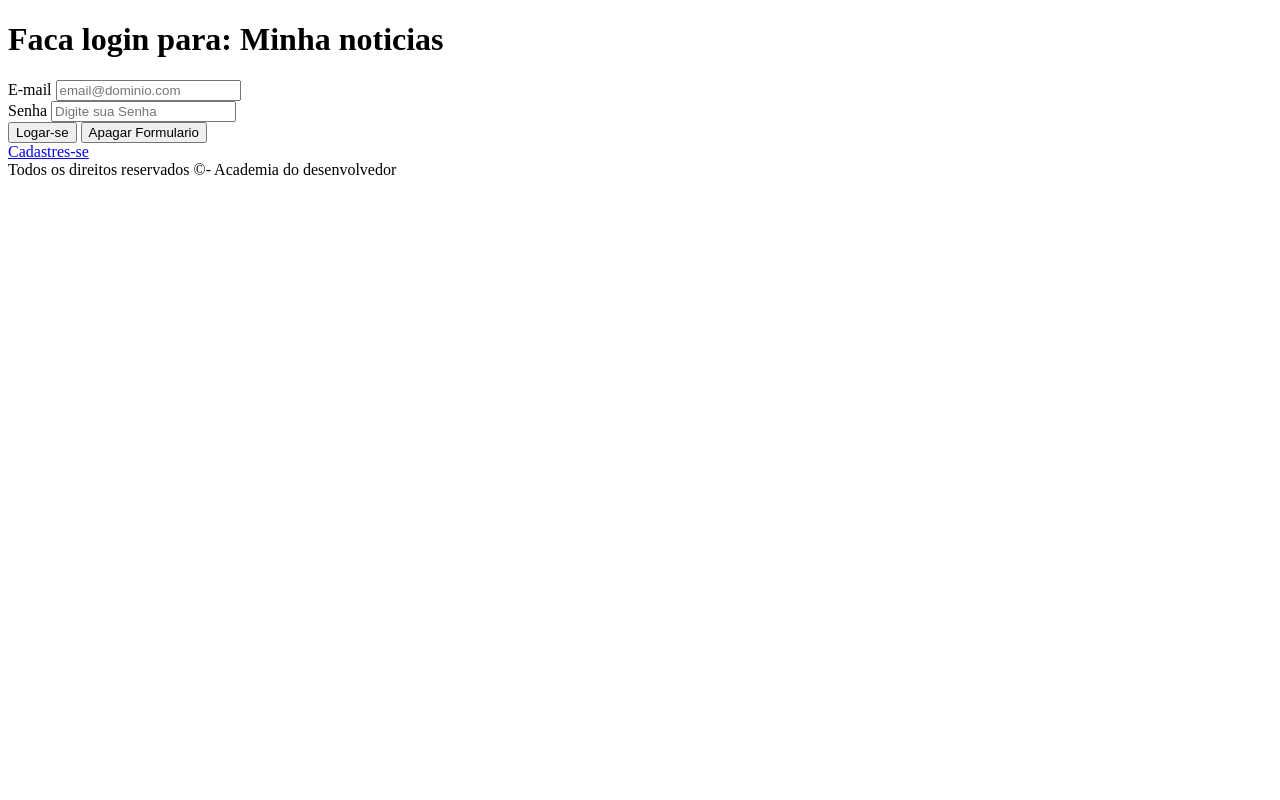
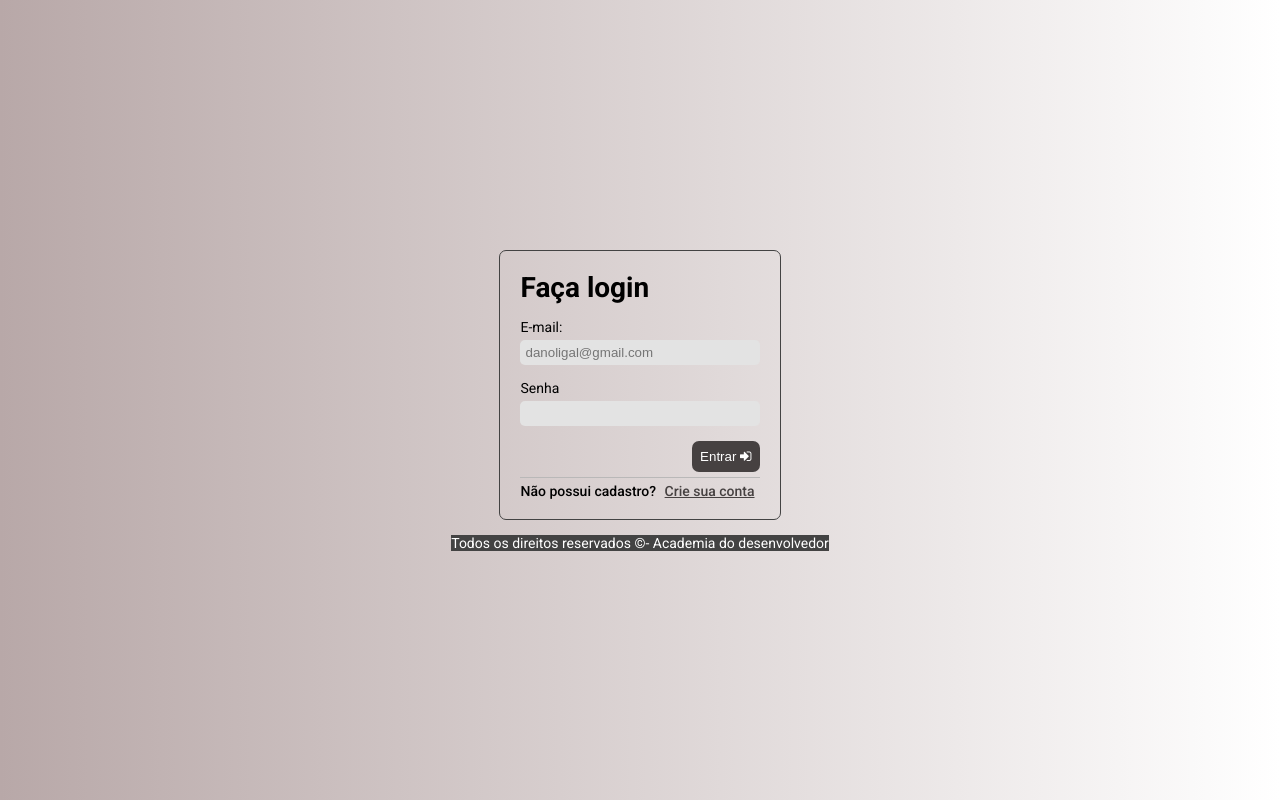
Before and after one commit to DanGal78/loja-virtual, a plain HTML site: page login.html in a window 1280 px wide. Drawn offline with Linux system fonts and the light colour scheme.

Commit message:
Adiciona e correção dos arquivos faltantes

```diff
--- a/css/login.css
+++ b/css/login.css
@@ -1,100 +1,73 @@
+@import url(index.css);
 @import url("https://fonts.googleapis.com/css2?family=Roboto:ital,wght@0,100;0,300;0,400;0,500;0,700;0,900;1,100;1,300;1,400;1,500;1,700;1,900&display=swap");
 
 :root{
-    --branca: #FFFFFF;
-    --danger: #ea0e0e;
-    --danger-hover: #ff5757;
-    --success: #008702;
-    --success-hover: #0ad00d;
-    --link-default:#52ccfc;
-    --link-default-hover: #00b7ff;
-    --cinza-1: #e4e4e4;
-    --cinza-2: #c3c3c3;
-    --conza-3: #f1f1f1;
-    --verde-1: #
-}
-*{
-    margin: 0;
-    padding: 0;
-    box-sizing: border-box;
+    --login-gradient-point1: #b8a8a8;
+    --login-gradient-point2: #fff;
 }
 
 body{
-    font-family: Roboto, sans-serif;
-    font-size: 14px;
     display: flex;
     flex-direction: column;
     align-items: center;
-    justify-content: space-between;
-    min-height: 100vh;
-    background-color: var(--branca);
+    justify-content: center;
+    width: 100vw;
+    height: 100vh;
+    background-image: linear-gradient(to right, var(--login-gradient-point1), var(--login-gradient-point2)) ;
+
 }
 
-h1{
-    color: #04AA6D;
-    text-align: center;
+main{
+    border: 1px solid var(--navbar-bg);
+    padding: 20px;
+    border-radius: 7px;
+    display: flex;
+    flex-direction: column;
+    justify-content: space-between;
+    min-height: 250px;
+}
+.form-group{
+    display: flex;
+    flex-direction: column;
+    justify-content: space-between;
+    padding-top: 15px;
 }
 
-input{
-    height: 30px;
+.form-group > input{
+    padding: 5px;
     border: none;
-    background-color:var(--cinza-1);
-    border-radius: 7px;
-    width: 100%;
-    padding: 10px;
+    border-radius: 5px;
+    background-color: var(--newsletter-input-bg);
+    margin-top: 5px;
 }
 
-.form-row{
+.button-login{
+    padding: 8px;
+    border-radius: 7px;
+    border: none;
     margin-top: 15px;
-    width: 100%;
-}
+    margin-bottom: 5px;
+    float: right;
+    cursor: pointer;
+    background-color: rgb(70,65,65);
+    color: #fff;
 
-label{
-    display: block;
-    padding-left: 5px;
-    padding-bottom: 5px;
-}
-.button{
-    padding: 8px;
-    border: none;
-    border-radius: 6px;
-}
-.button-success{
-    background-color: var(--success);
-    color: var(--branca);
-}
-
-.button-success:hover{
-    background-color: var(--success-hover);
-    transition: background-color 0.5s ease-in 100ms;
 
 }
-.button-danger{
-    background-color: var(--danger);
-    color: var(--branca)
-}
-.button-danger:hover{
-    background-color: var(--danger-hover);
-    color: var(--branca);
-    transition: background-color 0.5s ease-in 100ms;
-}
-form{
-    margin-bottom: 15px;
-    padding-bottom: 5px;
-    border-bottom: 1px solid var(--cinza-2);
-    width: 350px;
-}
-a[href="registro.html"]{
-    text-decoration: none;
-    color: var(--link-default);
-}
-a[href="registro.html"]:hover{
-    color: var(--link-default);
+.login-footer{
+    border-top: 1px solid #b9b8b8;
+    padding-top: 5px;
 
 }
-footer{
-    width: 100vw;
-    padding: 20;
-    text-align: center;
-    background-color: var(--link-default-hover);
+.login-footer > span{
+    font-size: 1em;
+    font-weight: 500;
 }
+.login-footer > span > a{
+    font-size: 1em;
+    color: rgb(70,65,65);
+    text-decoration: underline;
+}
+.login-footer > span >a:hover{
+    filter: contrast(80%);
+}
--- /dev/null
+++ b/css/perfil.css
@@ -0,0 +1 @@
+@import url(login.css);
--- a/login.html
+++ b/login.html
@@ -1,41 +1,40 @@
 <!DOCTYPE html>
 <html lang="pt-br">
+
 <head>
     <meta charset="UTF-8">
     <meta http-equiv="X-UA-Compatible" content="IE=edge">
     <meta name="viewport" content="width=device-width, initial-scale=1.0">
-    <title>Formulario de Login</title>
-    <link rel="stylesheet" href="/Loja Virtual/css/login.css">
+    <title>Login | Minha Loja</title>
+    <link rel="stylesheet" href="css/login.css">
+
 </head>
+
 <body>
-    <header>
-        <h1>Faca login para: Minha noticias</h1>
-    </header>
     <main>
+        <h1>Faça login</h1>
         <form action="">
-
-        <div class="form-row">
-            <label for="email">E-mail</label>
-            <input type="email" id="email" name="email" required placeholder="email@dominio.com">
+            <div class="form-group">
+                <label for="email">E-mail:</label>
+                <input type="email" required id="email" nome="email" placeholder="danoligal@gmail.com" />
             </div>
 
-        <div class="form-row">
+            <div class="form-group">
                 <label for="senha">Senha</label>
-            <input type="password" id="senha" name="senha" required minlength="8" placeholder="Digite sua Senha">
+                <input type="password" required id="senha" nome="senha">
+            </div>
+            <button type="submit" class="button-login">Entrar <i class="fa fa-sign-in"></i></button>
+        </form>
+        <div class="login-footer">
+            <span>Não possui cadastro? <a href="registro.html">Crie sua conta</a></span>
         </div>
 
-        <div class="form-row">
-            <button type="submit" class="button button-success">Logar-se</button>
-            <button type="reset" class="button button-danger">Apagar Formulario</button>
-        </div>
+    </main>
 
-    </form>
-<a href="registro.html">Cadastres-se</a>
-</main>
+
     <footer>
         Todos os direitos reservados &copy;- Academia do desenvolvedor
     </footer>
+</body>
 
-
-</body>
 </html>
```
Also changed, not shown: perfil.html (added, +39 -0 lines), css/forms.css (added), img/favicon.ico (added), img/user-default.png (added). Lines whose indentation alone changed are shown as unchanged.
